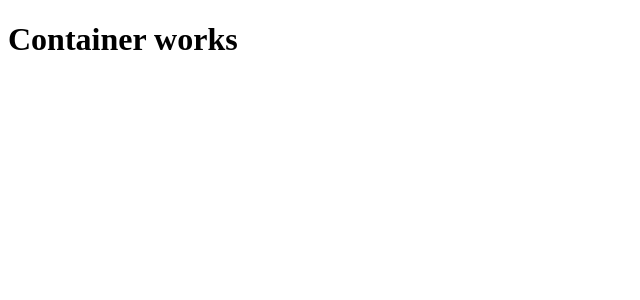
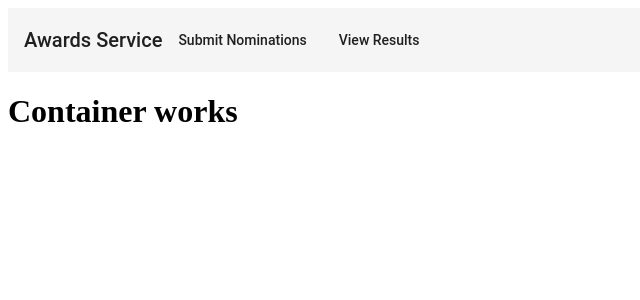
Before and after one commit to Fraser-Chapman/awards-service, an Angular app in the folder src/main/frontend/awards-frontend/: page / in a window 1280 px wide. Shown: the top 300 px of the page, without its empty margins (0-640 px from the left). Built offline with nearby package versions, Linux system fonts and the light colour scheme; what @ngrx/effects, @ngrx/store would draw is missing.

Commit message:
add noddy navigation bar

```diff
--- a/src/main/frontend/awards-frontend/src/app/app.module.ts
+++ b/src/main/frontend/awards-frontend/src/app/app.module.ts
@@ -1,24 +1,30 @@
 import { BrowserModule } from '@angular/platform-browser';
 import { NgModule } from '@angular/core';
 import { BrowserAnimationsModule } from '@angular/platform-browser/animations';
+import { MatToolbarModule } from '@angular/material/toolbar';
+import { MatButtonModule } from '@angular/material/button';
 
 import { AppComponent } from './container/app.component';
 import { HttpClientModule } from '@angular/common/http';
 import { StoreModule } from '@ngrx/store';
 import { NominationsFormContainerComponentComponent } from './components/nominations-form-container-component/nominations-form-container-component.component';
 import { EffectsModule } from '@ngrx/effects';
+import { NavigationBarComponentComponent } from './components/navigation-bar-component/navigation-bar-component.component';
 
 @NgModule({
   declarations: [
     AppComponent,
-    NominationsFormContainerComponentComponent
+    NominationsFormContainerComponentComponent,
+    NavigationBarComponentComponent
   ],
   imports: [
     BrowserModule,
     BrowserAnimationsModule,
     HttpClientModule,
     StoreModule.forRoot({}, {}),
-    EffectsModule.forRoot([])
+    EffectsModule.forRoot([]),
+    MatToolbarModule,
+    MatButtonModule
   ],
   providers: [],
   bootstrap: [AppComponent]
--- /dev/null
+++ b/src/main/frontend/awards-frontend/src/app/components/navigation-bar-component/navigation-bar-component.component.html
@@ -0,0 +1,9 @@
+<mat-toolbar>
+  <span>Awards Service</span>
+  <span>
+    <button mat-button>Submit Nominations</button>
+  </span>
+  <span>
+    <button mat-button>View Results</button>
+  </span>
+</mat-toolbar>
--- /dev/null
+++ b/src/main/frontend/awards-frontend/src/app/components/navigation-bar-component/navigation-bar-component.component.ts
@@ -0,0 +1,15 @@
+import { Component, OnInit } from '@angular/core';
+
+@Component({
+  selector: 'app-navigation-bar-component',
+  templateUrl: './navigation-bar-component.component.html',
+  styleUrls: ['./navigation-bar-component.component.scss']
+})
+export class NavigationBarComponentComponent implements OnInit {
+
+  constructor() { }
+
+  ngOnInit() {
+  }
+
+}
--- a/src/main/frontend/awards-frontend/src/app/components/nominations-form-container-component/nominations-form-container-component.component.ts
+++ b/src/main/frontend/awards-frontend/src/app/components/nominations-form-container-component/nominations-form-container-component.component.ts
@@ -3,7 +3,7 @@ import { Component, OnInit } from '@angular/core';
 @Component({
   selector: 'app-nominations-form-container-component',
   templateUrl: './nominations-form-container-component.component.html',
-  styleUrls: ['./nominations-form-container-component.component.sass']
+  styleUrls: ['./nominations-form-container-component.component.scss']
 })
 export class NominationsFormContainerComponentComponent implements OnInit {
 
--- a/src/main/frontend/awards-frontend/src/app/container/app.component.html
+++ b/src/main/frontend/awards-frontend/src/app/container/app.component.html
@@ -1 +1,2 @@
+<app-navigation-bar-component></app-navigation-bar-component>
 <h1>Container works</h1>
```
Also changed, not shown: src/main/frontend/awards-frontend/src/app/components/navigation-bar-component/navigation-bar-component.component.scss (added), src/main/frontend/awards-frontend/src/app/components/nominations-form-container-component/nominations-form-container-component.component.scss (added), 1 other file (tests, documents, lock files or other folders).
